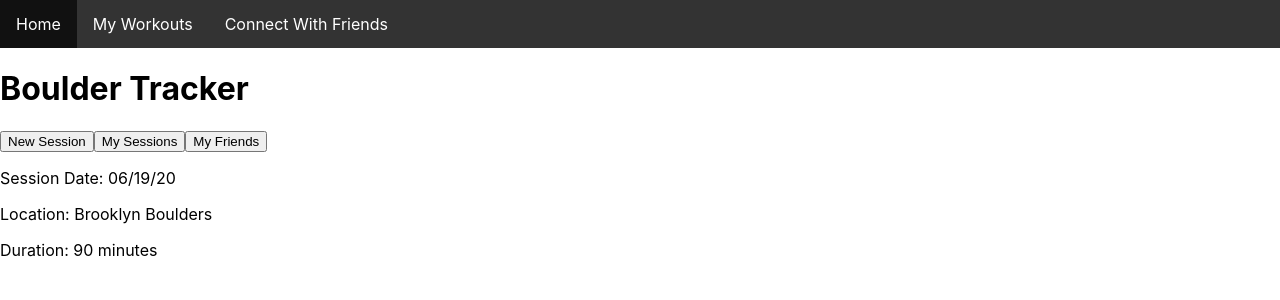
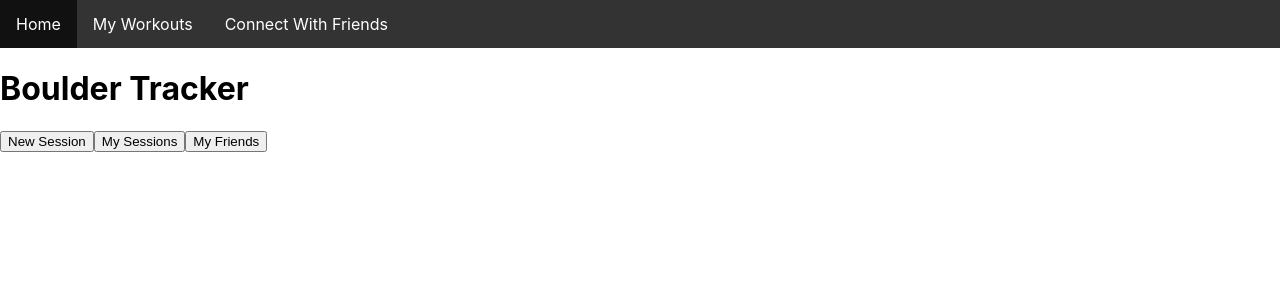
Before and after one commit to Anthonysokolov/boulder-tracker-frontend, a React (Create React App) app: page / in a window 1280 px wide. Shown: the top 300 px of the page. Built offline with nearby package versions, Linux system fonts and the light colour scheme.

Commit message:
added react router

```diff
--- a/src/App.js
+++ b/src/App.js
@@ -1,10 +1,19 @@
-import React from 'react';
+import React from 'react'
+import {BrowserRouter as Router, Switch, Route} from 'react-router-dom'
 import './App.css';
 import Home from './components/home'
+import SessionPage from './components/sessionPage'
 
 function App() {
+  const HomeComponent = () => (<Home/>)
+  const SessionComponent = () => (<SessionPage/>)
   return (
-    <Home/>
+    <Router>
+      <div>
+      <Route exact path="/" render={HomeComponent}/>
+      <Route exact path="/session" render={SessionComponent}/>
+      </div>
+    </Router>
   );
 }
 
--- a/src/components/home.js
+++ b/src/components/home.js
@@ -14,7 +14,6 @@ class Home extends Component{
         <button> New Session </button>
         <button> My Sessions </button>
         <button> My Friends </button>
-        <SessionPage/>
       </div>
     )
   }
--- a/src/components/sessionPage.js
+++ b/src/components/sessionPage.js
@@ -1,4 +1,6 @@
 import React, {Component} from "react"
+import Navbar from './navbar'
+
 
 class SessionPage extends Component{
   constructor(props){
@@ -10,10 +12,13 @@ class SessionPage extends Component{
     // IDEAL FUNCTIONALITY
     // Option to view stats
     return(
-      <div className="session">
-        <p> Session Date: {data.date} </p>
-        <p> Location: {data.location} </p>
-        <p> Duration: {data.duration} minutes</p>
+      <div>
+        <Navbar/>
+        <div className="session">
+          <p> Session Date: {data.date} </p>
+          <p> Location: {data.location} </p>
+          <p> Duration: {data.duration} minutes</p>
+        </div>
       </div>
     )
   }
```
